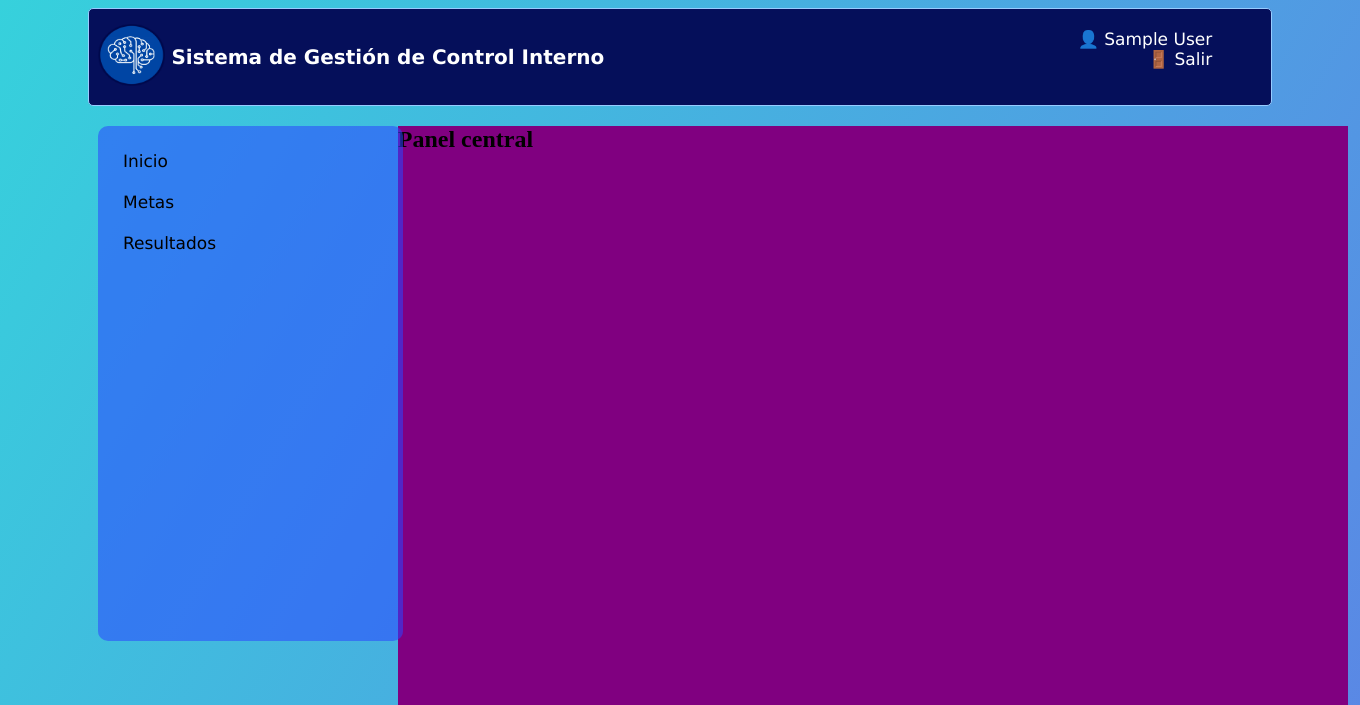
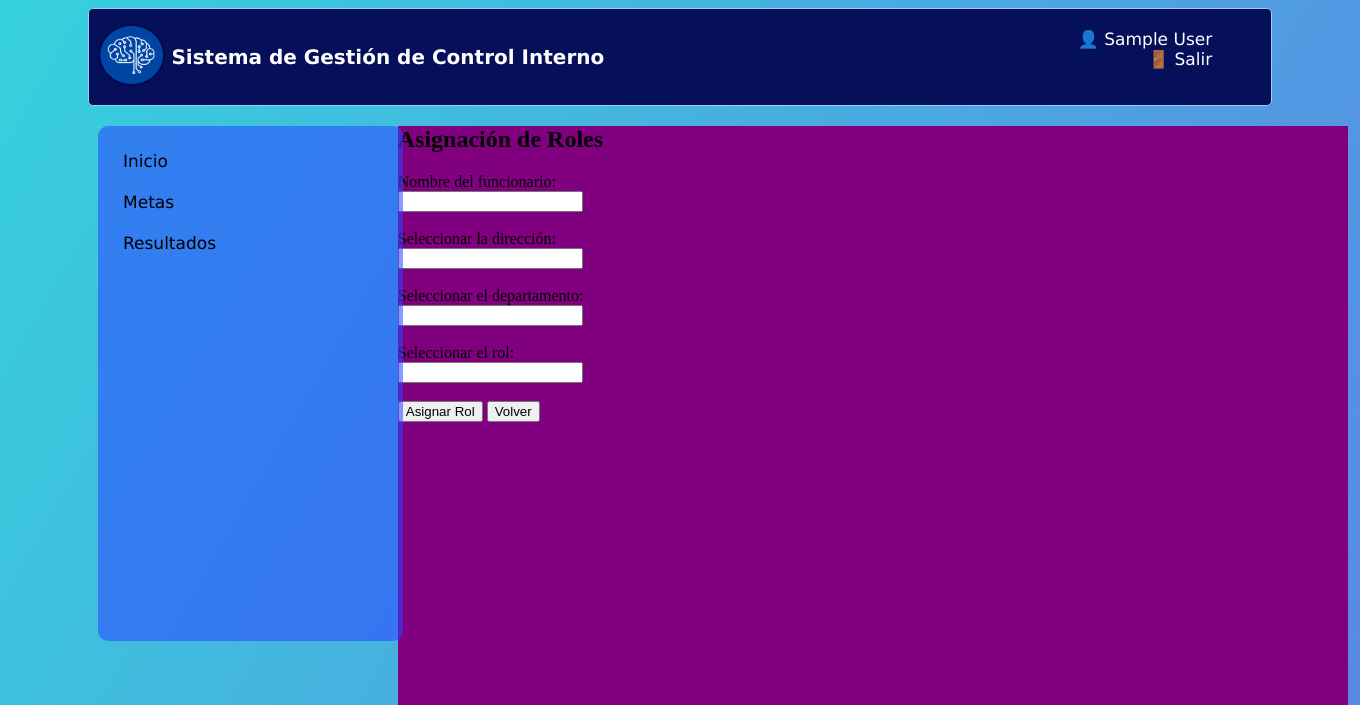
Before and after one commit to TonyQuesada/Proyecto, a PHP site: page /fiscalizador/asignar_roles.php in a window 1360 px wide. Shown: the top 705 px of the page. Run offline with PHP 8.4, Linux system fonts and the light colour scheme; the visitor is signed in with stand-in values (Sample User, id 1).

Commit message:
Update asignar_roles.php
Cambios Noche del 15/11/21

```diff
--- a/fiscalizador/asignar_roles.php
+++ b/fiscalizador/asignar_roles.php
@@ -12,6 +12,7 @@ if(!isset($_SESSION['u_ID'])){
         <meta name="viewport" content="width=device-width, initial-scale=1">
         <link rel="stylesheet" href="../favicon.ico">
         <link rel="stylesheet" href="../css/styles_general.css">
+        <link rel="stylesheet" href="../css/styles_roles.css">
         <script src="https://ajax.googleapis.com/ajax/libs/jquery/3.5.1/jquery.min.js"></script>
     </head>
     <body>
@@ -60,7 +61,48 @@ if(!isset($_SESSION['u_ID'])){
             </div>
 
             <div class="panel">
-                <h2>Panel central</h2>
+                <h2>Asignación de Roles</h2>
+                <div class="contenido">
+
+                    <form method="post" action="../administrador.php">
+
+                        <div class="items">
+                            <label for="roles_nombre">Nombre del funcionario:</label>
+                        </div>
+                        <div class="items">
+                            <input type="text" id="roles_nombre" name="roles_nombre" value="">
+                        </div>
+                        </br>
+
+                        <div class="items">
+                            <label for="roles_direccion">Seleccionar la dirección:</label>
+                        </div>
+                        <div class="items">
+                            <input type="text" id="roles_direccion" name="roles_direccion" value="">
+                        </div>
+                        </br>
+
+                        <div class="items">
+                            <label for="roles_departamento">Seleccionar el departamento:</label>
+                        </div>
+                        <div class="items">
+                            <input type="text" id="roles_departamento" name="roles_departamento" value="">
+                        </div>
+                        </br>
+
+                        <div class="items">
+                            <label for="roles_rol">Seleccionar el rol:</label>
+                        </div>
+                        <div class="items">
+                            <input type="text" id="roles_rol" name="roles_rol" value="">
+                        </div>
+                        </br>
+
+                        <input type="submit" value="Asignar Rol" class="submit">
+                        <input type="button" class="submit" onclick="location.href='../administrador.php' "value="Volver" />
+
+                    </form>
+                </div>
             </div>
 
         </div>
```
